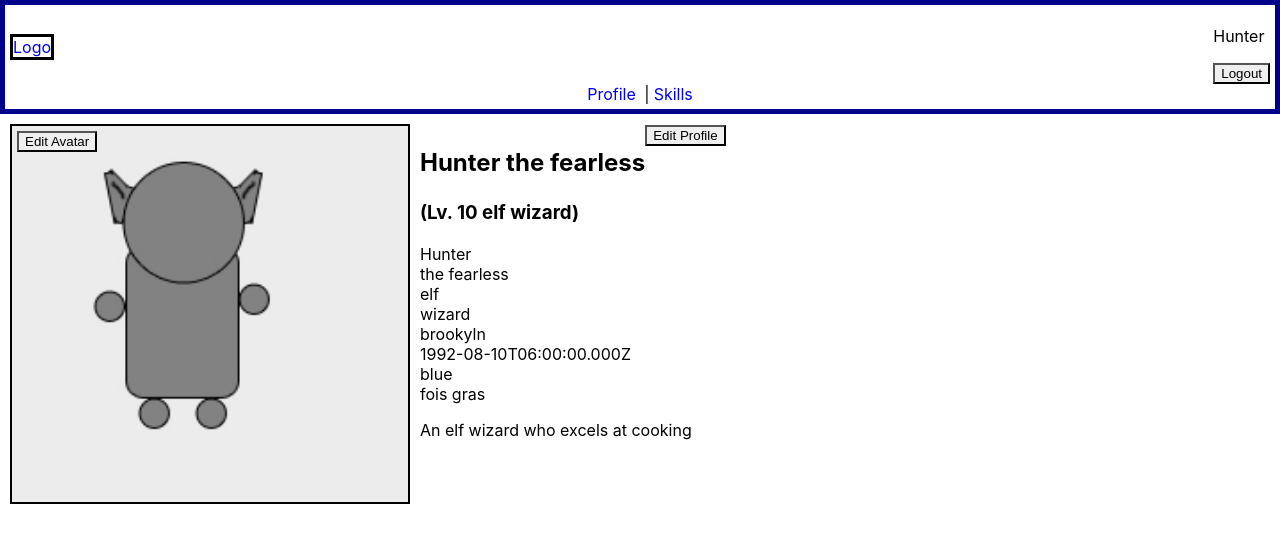
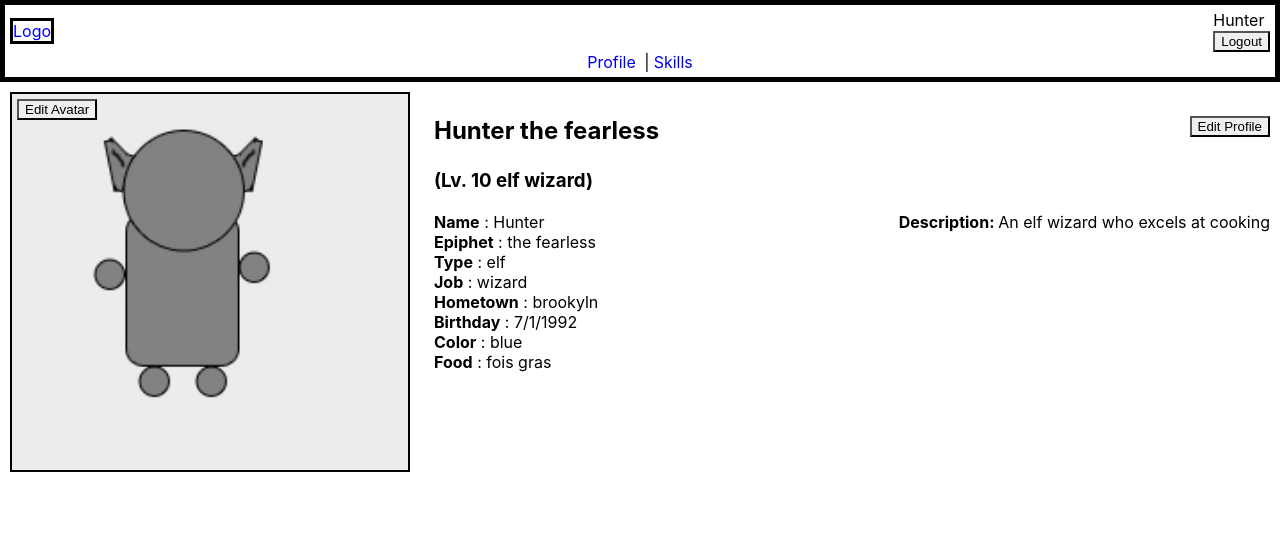
Before and after one commit to ze-e/skill-grid, a React (Create React App) app: page /profile in a window 1280 px wide. Shown: the top 542 px of the page. Built offline with nearby package versions, Linux system fonts and the light colour scheme.

Commit message:
feat: profile page

```diff
--- a/src/components/Profile/ProfileInfo/ProfileInfo.js
+++ b/src/components/Profile/ProfileInfo/ProfileInfo.js
@@ -2,29 +2,35 @@ import React from 'react'
 import PropTypes from 'prop-types'
 
 export default function ProfileInfo ({ data }) {
+  function formattedDate (rawDate) {
+    const date = new Date(rawDate)
+    return `${date.getMonth()}/${date.getDay()}/${date.getFullYear()}`
+  }
+
+  function profiledata () {
+    const exclude = ['img', 'level', 'xp', 'gold', 'description']
+    return Object.entries(data)
+      .map(i => { return { key: i[0], value: i[1] } })
+      .filter(i => !exclude.includes(i.key))
+      .map(j => <li className='profileInfo__listItem' key={j.key}><em>{j.key[0].toUpperCase() + j.key.substring(1)}</em> : {j.key === 'birthday' ? formattedDate(j.value) : j.value}</li>)
+  }
+
   return (
     <div className='profileInfo'>
-      <div className='m-flex'>
+      <div className='m-flex profileInfo__intro'>
         <div>
           <h2 className='profileInfo__title'>{`${data.name} ${data.epiphet}`}</h2>
           <h3 className='profileInfo__subtitle'>{`(Lv. ${data.level} ${data.type} ${data.job})`}</h3>
         </div>
         <div>
-          <button className='m-button' type="button">Edit Profile</button>
+          <button className='profileInfo__button m-button ' type="button">Edit Profile</button>
         </div>
       </div>
-      <div className="profileInfo__data">
+      <div className="profileInfo__data m-flex">
         <ul className='profileInfo__list'>
-          <li className='profileInfo__listItem'>{data.name}</li>
-          <li className='profileInfo__listItem'>{data.epiphet}</li>
-          <li className='profileInfo__listItem'>{data.type}</li>
-          <li className='profileInfo__listItem'>{data.job}</li>
-          <li className='profileInfo__listItem'>{data.hometown}</li>
-          <li className='profileInfo__listItem'>{data.birthday}</li>
-          <li className='profileInfo__listItem'>{data.color}</li>
-          <li className='profileInfo__listItem'>{data.food}</li>
+          {profiledata()}
         </ul>
-        <p className="profileInfo__listItem profileInfo__description">{data.description}</p>
+        <p className="profileInfo__listItem profileInfo__description"><em>Description:  </em>{data.description}</p>
       </div>
     </div>
   )
--- a/src/index.scss
+++ b/src/index.scss
@@ -4,15 +4,12 @@
 @import url('./style/_state.scss');
 
 @import url('./style/components/App.scss');
-@import url('./style/components/SkillView.scss');
-@import url('./style/components/ProfileView.scss');
-@import url('./style/components/ProfileImg/ProfileImg.scss');
-
 
 @import url('./style/components/Header/Header.scss');
 
 @import url('./style/components/MainNav/MainNav.scss');
 
+@import url('./style/components/SkillView.scss');
 @import url('./style/components/SkillTree/SkillTreeNode.scss');
 @import url('./style/components/SkillTree/SkillTreeColumn.scss');
 
@@ -21,4 +18,8 @@
 @import url('./style/components/SkillList/SkillListQuest.scss');
 @import url('./style/components/SkillList/SkillListSkill.scss');
 
+@import url('./style/components/ProfileView.scss');
+@import url('./style/components/Profile/ProfileImg.scss');
+@import url('./style/components/Profile/ProfileInfo.scss');
+
 @import url('./style/components/Modal/ModalContainer.scss');
--- a/src/style/_base.scss
+++ b/src/style/_base.scss
@@ -58,3 +58,13 @@ ul {
   list-style: none;
   padding-inline-start: 0;
 }
+
+p {
+    margin-block-start: 0;
+    margin-block-end: 0;
+}
+
+em {
+  font-style: normal;
+  font-weight: bold;
+}
--- a/src/style/components/Header/Header.scss
+++ b/src/style/components/Header/Header.scss
@@ -1,6 +1,6 @@
 .header {
 
-  border: 5px solid darkblue;
+  border: 5px solid black;
   width: 100%;
   padding: 5px;
 
--- /dev/null
+++ b/src/style/components/Profile/ProfileInfo.scss
@@ -0,0 +1,12 @@
+.profileInfo {
+  &__intro {
+    justify-content: space-between;
+  }
+  &__button {
+    margin-top: 24px;
+    margin-bottom: 24px;
+  }
+  &__data {
+    justify-content: space-between;
+  }
+}
--- a/src/style/components/ProfileView.scss
+++ b/src/style/components/ProfileView.scss
@@ -1,5 +1,6 @@
 .profileView {
   display: flex;
+  margin: auto;
   width: 100%;
   height: 400px;
   padding: 10px;
@@ -11,6 +12,6 @@
 
   &__info {
     flex: 2 2 auto;
-    margin-left: 10px;
+    margin-left: 24px;
   }
 }
```
Also changed, not shown: src/style/components/Profile/ProfileImg.scss (renamed from src/style/components/ProfileImg/ProfileImg.scss).
